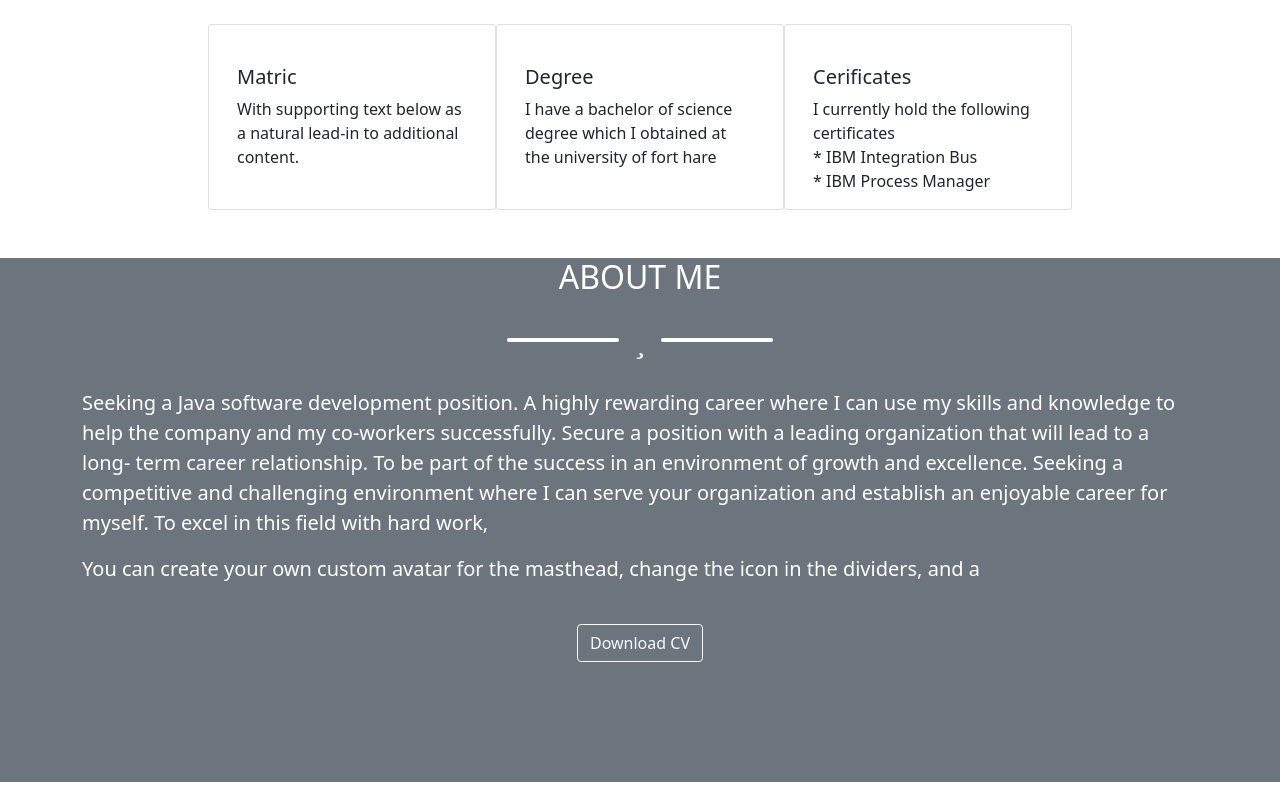
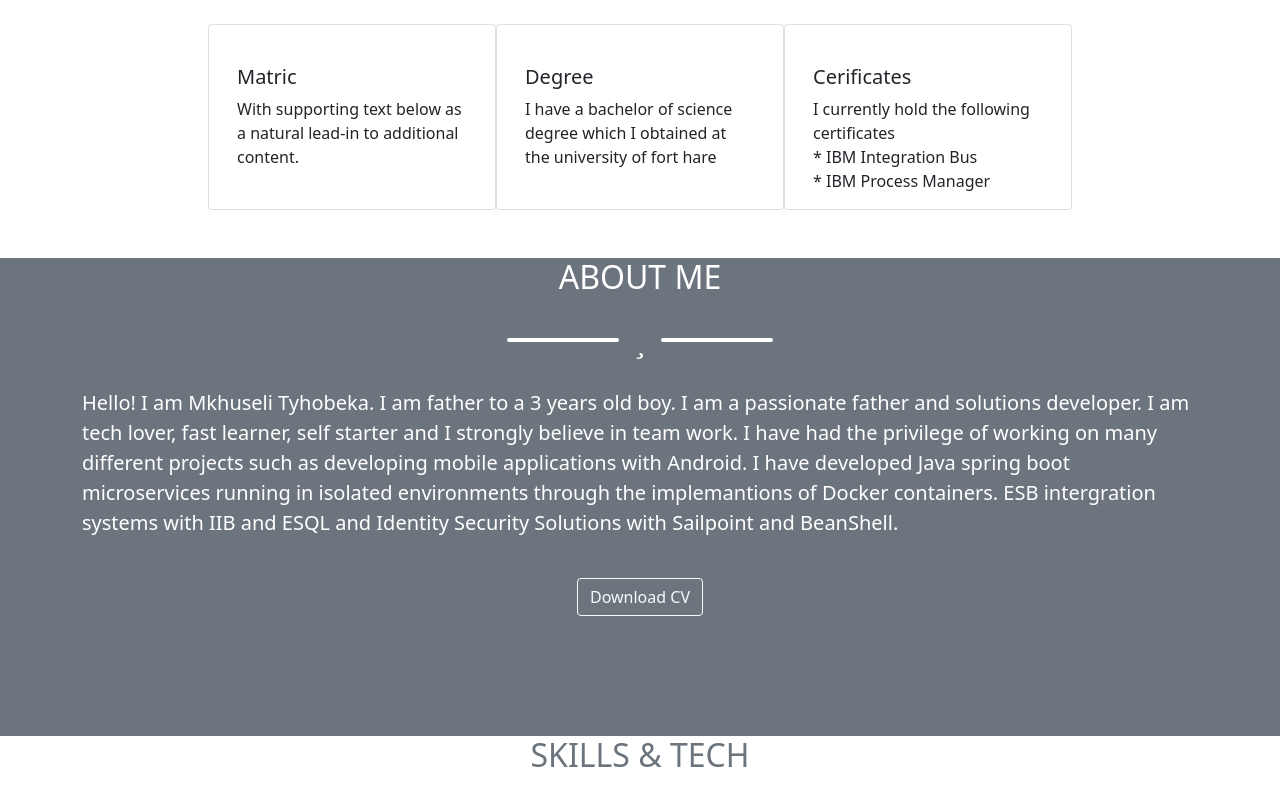
Before and after one commit to mkhuselityhobeka/my-profile, an Angular app: page /home in a window 1280 px wide. Shown: the part 497-1284 px from the top of the page. Built offline with nearby package versions, Linux system fonts and the light colour scheme.

Commit message:
updated the about me section

```diff
--- a/src/app/components/home-component/home-component.component.html
+++ b/src/app/components/home-component/home-component.component.html
@@ -61,14 +61,12 @@
                 <div class="divider-custom-line"></div>
             </div>
             <div class="row">
-                <div class="col-lg-4 ms-auto"><p class="lead">Seeking a Java software development position. A highly rewarding career where I
-                    can use my skills and knowledge to help the company and my co-workers
-                    successfully. Secure a position with a leading organization that will lead to a long-
-                    term career relationship. To be part of the success in an environment of growth and
-                    excellence. Seeking a competitive and challenging environment where I can serve
-                    your organization and establish an enjoyable career for myself. To excel in this field
-                    with hard work, </p></div>
-                <div class="col-lg-4 me-auto"><p class="lead">You can create your own custom avatar for the masthead, change the icon in the dividers, and a</p></div>
+                <div class="col-lg-4 ms-auto"><p class="lead">Hello! I am Mkhuseli Tyhobeka. I am father to a 3 years old boy.
+                  I am a passionate father and solutions developer.
+                  I am tech lover, fast learner, self starter and I strongly believe in team work.
+                  I have had the privilege of working on many different projects such as developing mobile applications with Android. I have developed Java spring boot microservices running in isolated environments through the implemantions of Docker containers. ESB intergration systems with IIB and ESQL and Identity Security Solutions with Sailpoint and BeanShell.
+
+                </p></div>
             </div>
             <div class="text-center mt-4">
                 <a class="btn btn-xl btn-outline-light" (click)="displayResume()">Download CV</a><br><br>
```
